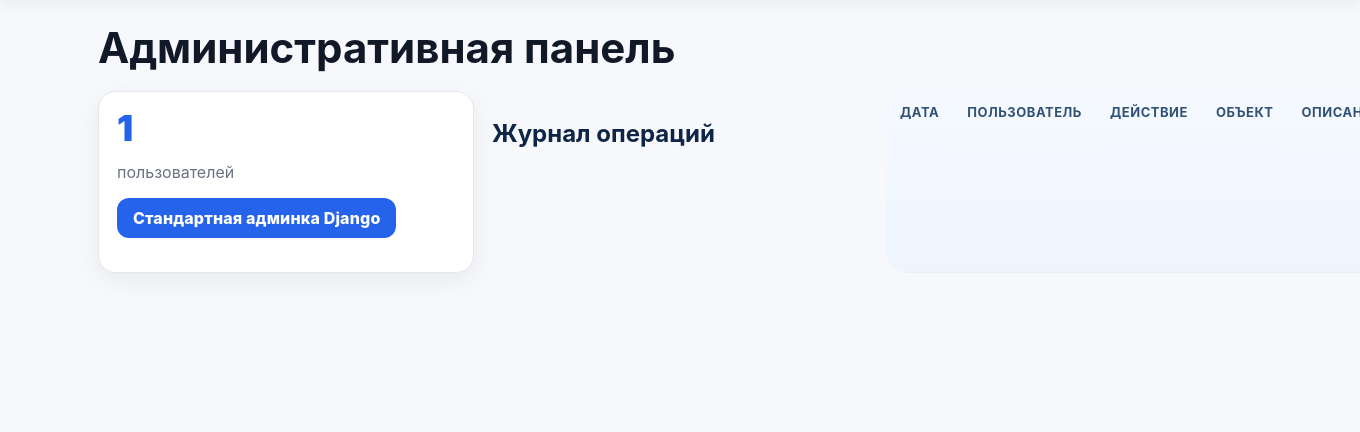
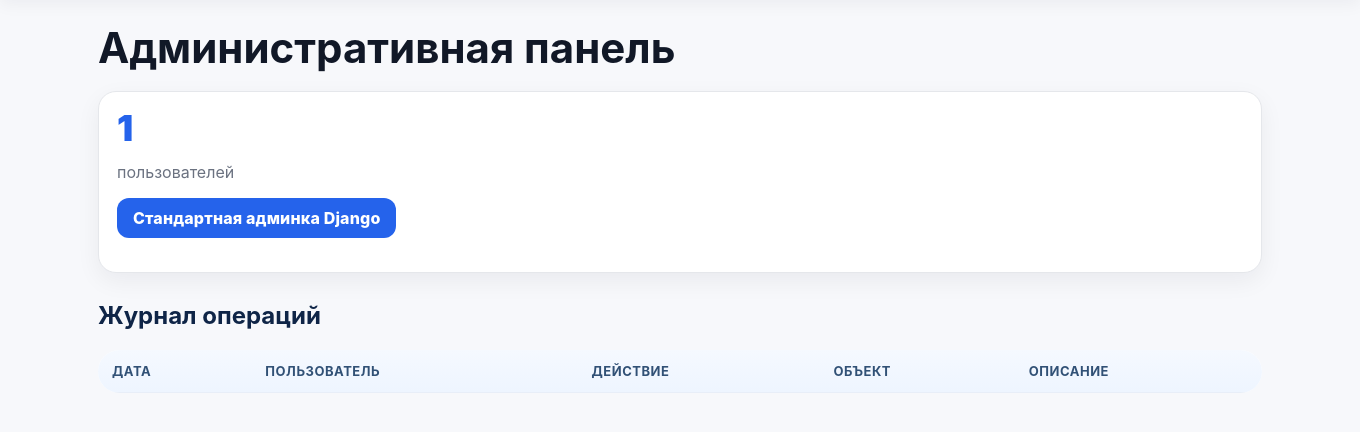
Before and after one commit to Lomoarli/AISDip, a Django app: page /admin-panel/ in a window 1360 px wide; the page is wider, and only the part inside the window is pictured. Shown: the part 65-497 px from the top of that part. Run offline with Django 5.2, Linux system fonts and the light colour scheme; the visitor is signed in with stand-in values (Sample User, id 1); data comes from the database, SQL or seed files in the repository; data that the repository does not hold is empty.

Commit message:
фикс 2

```diff
--- a/rail/templates/rail/admin_panel.html
+++ b/rail/templates/rail/admin_panel.html
@@ -1 +1 @@
-{% extends 'rail/base.html' %}{% block content %}<h1>Административная панель</h1><div class="grid"><div class="card"><div class="metric">{{ users_count }}</div><p>пользователей</p><p><a class="btn" href="/django-admin/">Стандартная админка Django</a></p></div><h2>Журнал операций</h2><table><tr><th>Дата</th><th>Пользователь</th><th>Действие</th><th>Объект</th><th>Описание</th></tr>{% for log in logs %}<tr><td>{{ log.created_at }}</td><td>{{ log.user|default:'система' }}</td><td>{{ log.action }}</td><td>{{ log.object_label }}</td><td>{{ log.description }}</td></tr>{% endfor %}</table>{% endblock %}
+{% extends 'rail/base.html' %}{% block content %}<h1>Административная панель</h1><div class="grid"><div class="card"><div class="metric">{{ users_count }}</div><p>пользователей</p><p><a class="btn" href="/django-admin/">Стандартная админка Django</a></p></div></div><h2>Журнал операций</h2><table><tr><th>Дата</th><th>Пользователь</th><th>Действие</th><th>Объект</th><th>Описание</th></tr>{% for log in logs %}<tr><td>{{ log.created_at }}</td><td>{{ log.user|default:'система' }}</td><td>{{ log.action }}</td><td>{{ log.object_label }}</td><td>{{ log.description }}</td></tr>{% endfor %}</table>{% endblock %}
```
